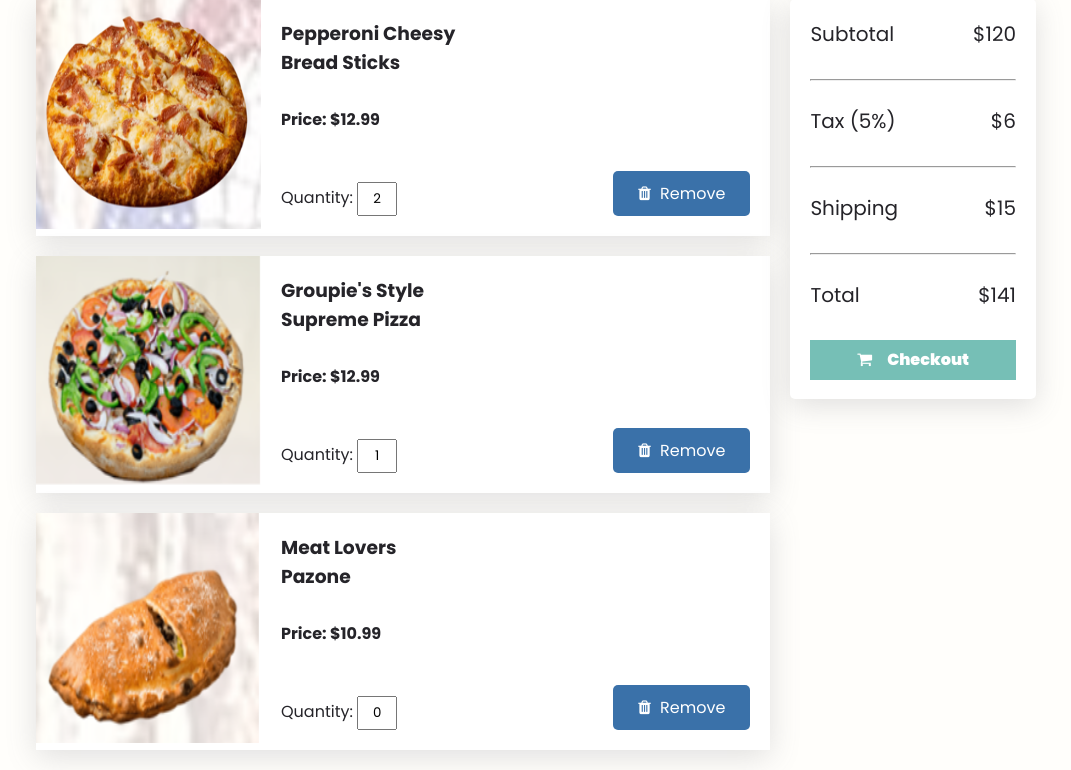
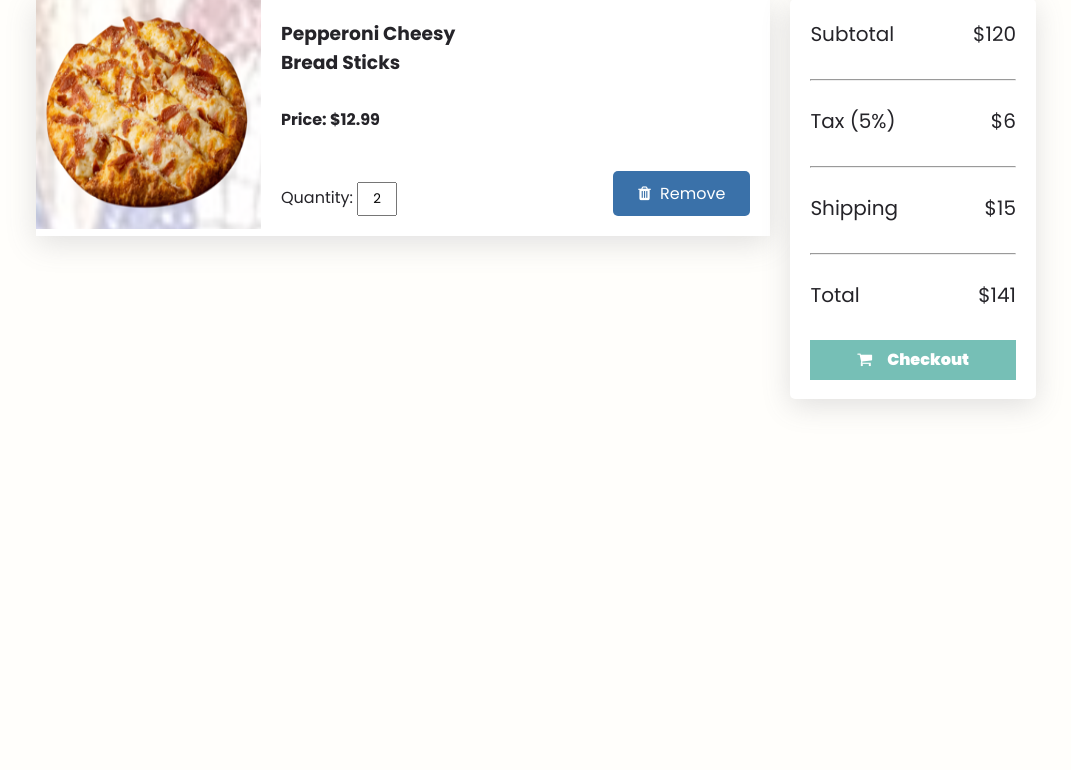
Before and after one commit to JustinStark2022/foodOrderingWebsiteWorkspace, a Flask app: template templates/shoppingcart.html in a window 1280 px wide. Shown: the part 339-1109 px from the top of the page, without its empty margins (104-1175 px from the left). After the commit the page ends 749 px from the top, so only its background shows below. Run offline with Flask 3, Linux system fonts and the light colour scheme; the template is opened without the code that fills it, so the values that code supplies are empty; some libraries are stand-ins or nearby versions.

Commit message:
loginworking and shopping cart ready 2 start w/dev

```diff
--- a/app.py
+++ b/app.py
@@ -180,7 +180,10 @@ def register():
             return redirect(url_for('login'))
     return render_template('register.html')
 
+@app.route('/shoppingcart')
+def shoppingcart():
 
+    return render_template('shoppingcart.html')
 
 
 
--- a/templates/shoppingcart.html
+++ b/templates/shoppingcart.html
@@ -34,6 +34,7 @@
 			<h1>Shopping Cart</h1>
 			<div class="project">
 				<div class="shop">
+
 					<div class="cart-box">
 				    	<img src="/static/img/m1.png">
 						<div class="content">
@@ -43,24 +44,7 @@
 							<p class="btn-area"><i aria-hidden="true" class="fa fa-trash"></i> <span class="btn2">Remove</span></p>
 						</div>
 					</div>
-					<div class="cart-box">
-						<img src="/static/img/m2.png">
-						<div class="content">
-							<h3>Groupie's Style<br>Supreme Pizza</h3>
-							<h4>Price: $12.99</h4>
-							<p class="unit">Quantity: <input name="" value="1"></p>
-							<p class="btn-area"><i aria-hidden="true" class="fa fa-trash"></i> <span class="btn2">Remove</span></p>
-						</div>
-					</div>
-					<div class="cart-box">
-						<img src="/static/img/m3.png">
-						<div class="content">
-							<h3>Meat Lovers<br>Pazone</h3>
-							<h4>Price: $10.99</h4>
-							<p class="unit">Quantity: <input name="" value="0"></p>
-							<p class="btn-area"><i aria-hidden="true" class="fa fa-trash"></i> <span class="btn2">Remove</span></p>
-						</div>
-					</div>
+
 				</div>
 				<div class="right-bar">
 					<p><span>Subtotal</span> <span>$120</span></p>
```
